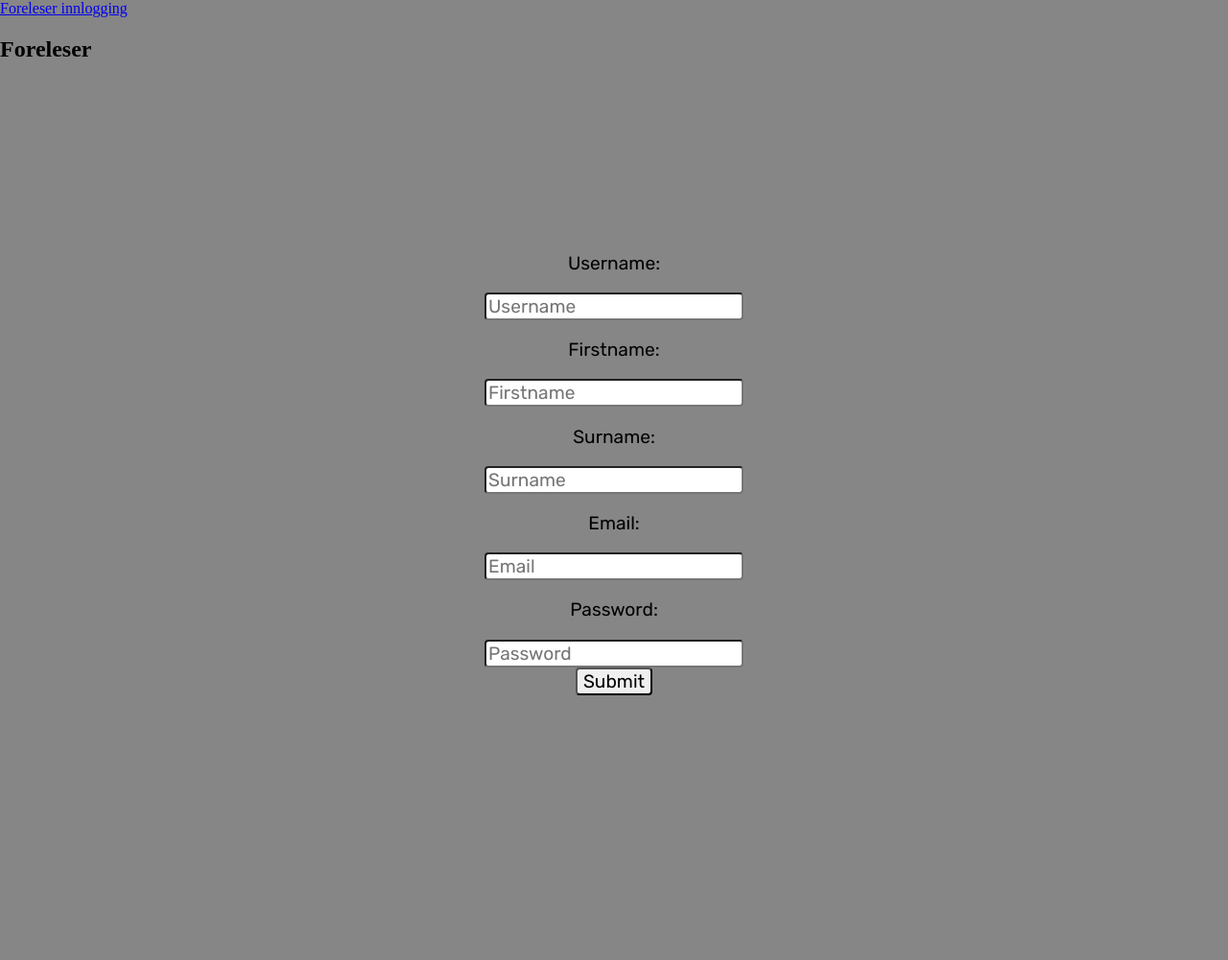
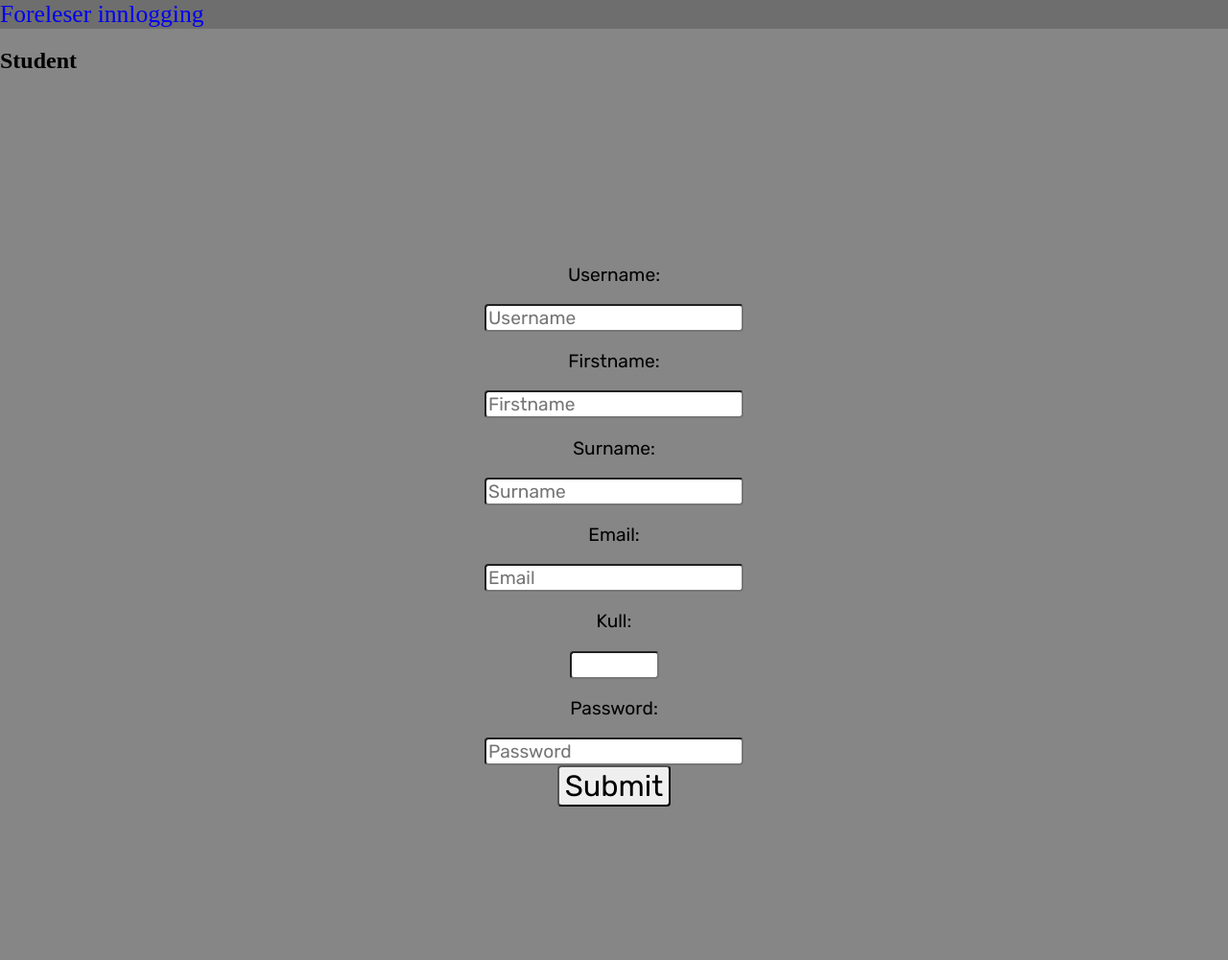
Before and after one commit to Prosjekt-Gruppe-5/Prosjekt5, a PHP site: page /sites/signup_student.php in a window 1280 px wide. Shown: the whole page at 96% size. Before the commit the page ends 725 px from the top, so only its background shows below. Run offline with PHP 8.4, Linux system fonts and the light colour scheme; data that the repository does not hold is empty.

Commit message:
Setup for possibility for "emner" in both student and "foreleser" ++

```diff
--- a/sites/includes/signup_foreleser.inc.php
+++ b/sites/includes/signup_foreleser.inc.php
@@ -9,10 +9,11 @@ if (isset($_POST['submit'])) {
 	$last = mysqli_real_escape_string($conn, $_POST['last']);
 	$email = mysqli_real_escape_string($conn, $_POST['email']);
 	$pwd = mysqli_real_escape_string($conn, $_POST['pwd']);
+	//$emner = mysqli_real_escape_string($conn, $_POST['emner']);
 	//Error handler
 	//Check for empty fields
 	if (empty($first) || empty($last) || empty($email) || empty($uid) || empty($pwd)) {
-		header("Location: ../signup.php?signup=empty");
+		header("Location: ../signup_foreleser.php?signup=empty");
 		exit();
 	} else {
 			//Insert the user into the database
@@ -24,6 +25,6 @@ if (isset($_POST['submit'])) {
 	}
 
 } else {
-	header("Location: ../signup.php");
+	header("Location: ../signup_foreleser.php");
 	exit();
 }
--- a/sites/signup_student.php
+++ b/sites/signup_student.php
@@ -20,6 +20,13 @@
         font-family: 'Rubik', sans-serif;
         font-size: 1.2em;
     }
+    nav{
+        background-color: hsl(0, 0%, 43%);
+    }
+    a{
+        text-decoration: none;
+        font-size: 1.6em;
+    }
     </style>
     <meta charset="UTF-8">
     <meta name="viewport" content="width=device-width, initial-scale=1.0">
@@ -34,8 +41,8 @@
 
     <main>
         <section>
-                <h1>Foreleser</h1><br>
-                <form name="form1" action="includes/signup_unsec.inc.php" method="POST">
+                <h1>Student</h1><br>
+                <form name="form1" action="includes/signup_student.inc.php" method="POST">
                 <p>Username:</p>
                 <input type="text" name="uid" id="uid_id" placeholder="Username"><br>
                 <p>Firstname:</p>
@@ -44,6 +51,14 @@
                 <input type="text" name="last" id="last_id" placeholder="Surname"><br>
                 <p>Email:</p>
                 <input type="text" name="email" id="email_id" placeholder="Email"><br>
+                <p>Kull:</p>
+                <input type="number" name="kull" id="kull_id" min="2021" max="2022"><br>
+                <!-- For at denne skal fungere må man sammenkoble et par tabeller
+                <select name="emner" id="emner_id">
+                <?php while($rad = mysqli_fetch_array($emne_conn)) { ?>
+                    <option value="<?php echo $rad["id_emne"];?>"><?php echo $rad["emne_navn"];?></option>
+                    <?php } ?>
+                </select>-->
                 <p>Password:</p>
                 <input type="password" name="pwd" id="pwd_id" placeholder="Password"><br>
                 <a><input type="submit" onclick="return IsEmpty()" name="submit"></a>
@@ -80,6 +95,17 @@
                     alert("Password must be filled out");
                     return false;
                 }
+                var kull1 = document.forms["form1"]["kull"].value;
+                if (kull1 == "") {
+                    alert("Kull must be filled out");
+                    return false;
+                }
+                //var emne1 = document.forms["form1"]["emne"].value;
+                //if (emne1 == "") {
+                //    alert("Emne must be chosen");
+                //    alert("YOU WERE THE CHOSEN ONE, ANAKEN!!!")
+                //    return false;
+                //}
             }
         </script>
     </body>
```
Also changed, not shown: sites/includes/signup_student.inc.php (+6 -5 lines), sites/signup_foreleser.php (+25 -16 lines).
